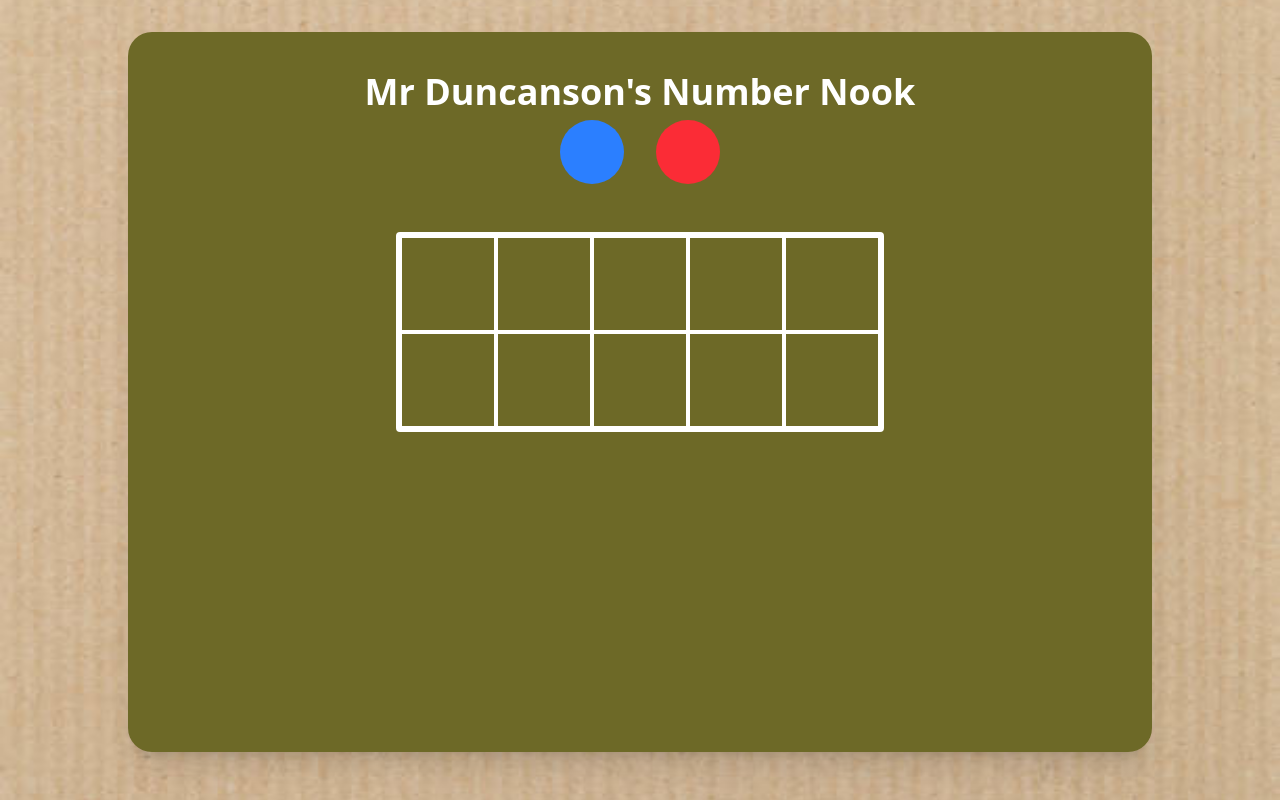
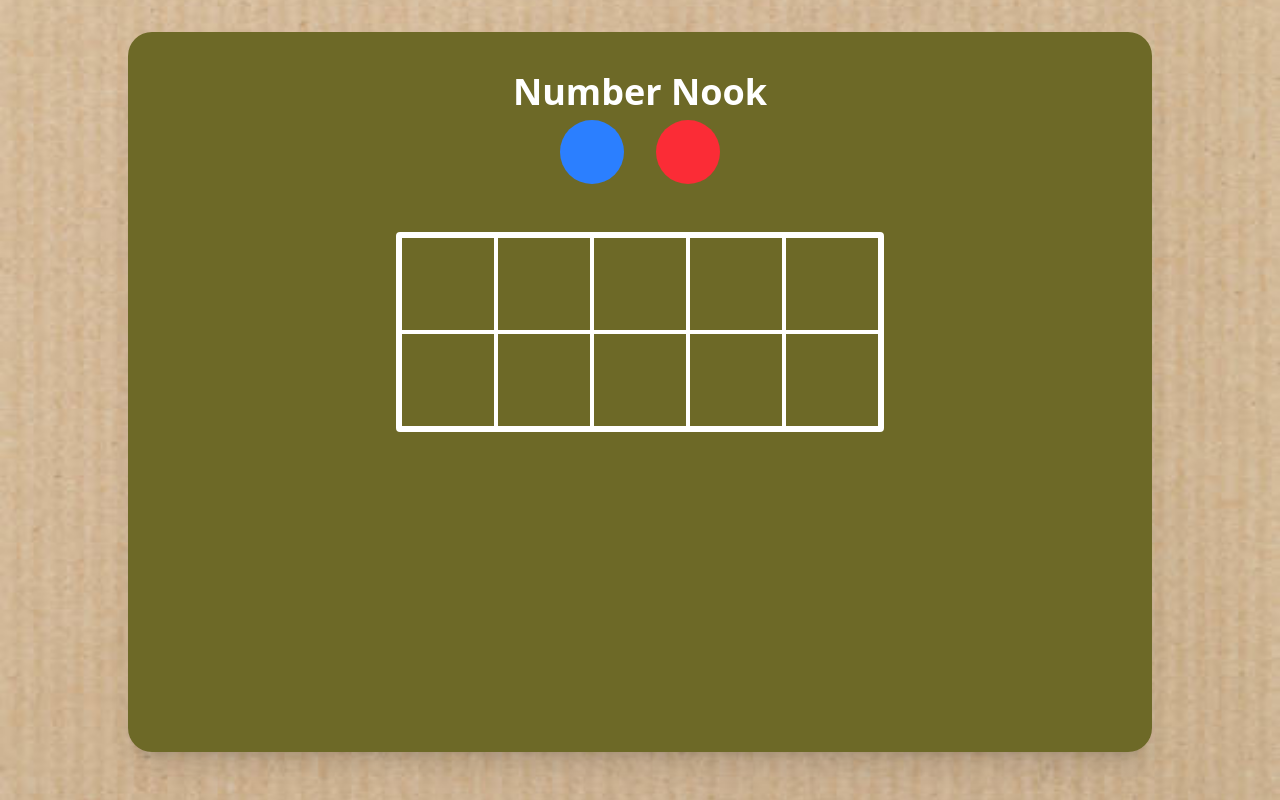
Before and after one commit to Megs1104/Number-Nook, a React (Vite) app: page / in a window 1280 px wide. Built offline with nearby package versions, Linux system fonts and the light colour scheme.

Commit message:
Initial commit.

```diff
--- a/src/features/home/components/Header.tsx
+++ b/src/features/home/components/Header.tsx
@@ -1,9 +1,7 @@
 export default function Header() {
   return (
     <div className="flex justify-center">
-      <p className="text-4xl text-white font-bold">
-        Mr Duncanson's Number Nook
-      </p>
+      <p className="text-4xl text-white font-bold">Number Nook</p>
     </div>
   );
 }
```
